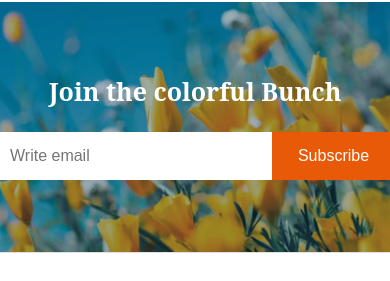
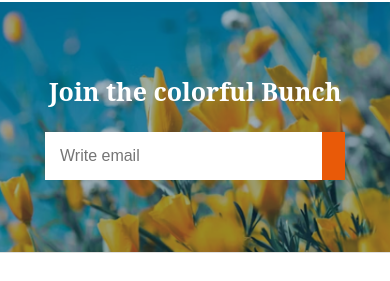
Before and after one commit to asib7/my--2nd--assignment-repo, a plain HTML site: page index.html in a window 390 px wide. Shown: the part 4117-4398 px from the top of the page. Drawn offline with Linux system fonts and the light colour scheme.

Commit message:
100%dones

```diff
--- a/styles/web.css
+++ b/styles/web.css
@@ -8,7 +8,6 @@ body {
   font-family: Arial, sans-serif;
   background-color: white;
   color: #333;
-  /* max-width: 1440px; */
   margin: 0 auto;
 }
 
@@ -450,16 +449,6 @@ body {
 
 
 
-
-
-
-
-
-
-
-
-
-
 /* Mobile Responsiveness */
 @media screen and (max-width: 768px) {
 
@@ -664,7 +653,8 @@ body {
     font-size: 25px;
   }
   .subscribe-content>.subscribe-form{
-   width: 400px;
+    max-width: 300px;
+   /* width: 200px; */
   }
 
   .subscribe-form {
@@ -703,7 +693,7 @@ body {
 
   .footer-links {
     flex-direction: column;
-   margin-top: 20px;
+    margin-top: 20px;
   }
 
   .link-column {
```
